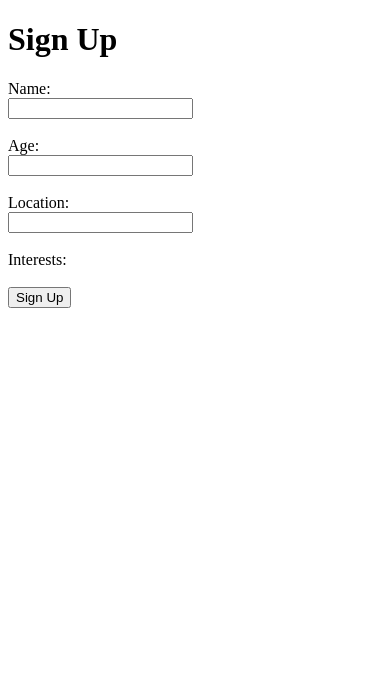
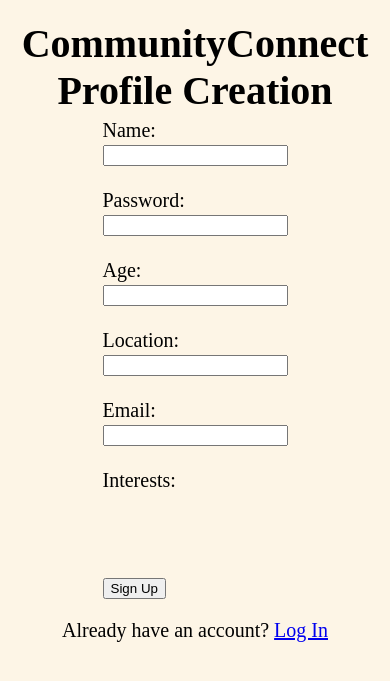
Before and after one commit to alexiaciuta/AI-Hackathon-, a Flask app: template templates/signup.html in a window 390 px wide. Shown: the top 681 px of the page. Run offline with Flask 3, Linux system fonts and the light colour scheme; the template is opened without the code that fills it, so the values that code supplies are empty; parts of the project's set-up code (start-up, migrations or seed data) failed here and were passed over.

Commit message:
Uploaded html for new pages

```diff
--- a/app.py
+++ b/app.py
@@ -1,22 +1,255 @@
-from flask import Flask, render_template, request
+from flask import Flask, render_template, request, redirect, url_for, flash
+from flask_sqlalchemy import SQLAlchemy
+import os
+from werkzeug.security import generate_password_hash, check_password_hash
+from flask_login import UserMixin, LoginManager, login_user, logout_user, login_required, current_user
+from datetime import datetime
 
 app = Flask(__name__)
+app.secret_key = os.urandom(24)  # Generates a random secret key
 
-@app.route('/', methods=['GET', 'POST'])
+# Initilizes/Creates the database if not already there
+
+# Configure the SQLite database
+basedir = os.path.abspath(os.path.dirname(__file__))
+database_file = 'sqlite:///' + os.path.join(basedir, 'app.db')
+
+app.config['SQLALCHEMY_DATABASE_URI'] = database_file
+app.config['SQLALCHEMY_TRACK_MODIFICATIONS'] = False
+
+# Initialize the database
+db = SQLAlchemy(app)
+
+# Define the User model
+class User(UserMixin, db.Model):
+    __tablename__ = 'users'  # Optional: specify table name
+    id = db.Column(db.Integer, primary_key=True)
+    name = db.Column(db.String(100), nullable=False)
+    password_hash = db.Column(db.String(128), nullable=False)
+    points = db.Column(db.Integer, default=0)
+    age = db.Column(db.Integer, nullable=False)
+    location = db.Column(db.String(100), nullable=False)
+    email = db.Column(db.String(100), nullable=False)
+    interests = db.Column(db.String(200), nullable=False)
+
+    def set_password(self, password):
+        self.password_hash = generate_password_hash(password)
+
+    def check_password(self, password):
+        return check_password_hash(self.password_hash, password)
+
+    def __repr__(self):
+        return f'<User {self.name}>'
+
+    def __repr__(self):
+        return f'<User {self.name}>'
+
+# Creates the signup function for the page
+
+@app.route('/signup', methods=['GET', 'POST'])
 def signup():
     if request.method == 'POST':
         name = request.form.get('name')
+        password = request.form.get('password')
         age = request.form.get('age')
         location = request.form.get('location')
+        email = request.form.get('email')
         interests = request.form.getlist('interests')
-        connection_type = request.form.get('connection_type')
-        # For now, we'll just display a thank you message with the user's name
-        return f"Thank you for signing up, {name}!"
+
+        # Convert interests list to a comma-separated string
+        interests_str = ', '.join(interests)
+
+        # Create a new User instance
+        new_user = User(
+            name=name,
+            age=age,
+            points = 50,
+            location=location,
+            email=email,
+            interests=interests_str,
+        )
+
+         # Set the user's password
+        new_user.set_password(password)
+
+        # Add to database session and commit
+        db.session.add(new_user)
+        db.session.commit()
+
+        # Log the user in
+        login_user(new_user)
+
+        return redirect(url_for('home'))
 
     interests_options = ['Football', 'Sailing', 'Rugby', 'Tennis', 'Pilates', 'Swimming', 'Hiking', 'Sports', 'Cycling', 'Running', 'Nature', 'Gardening', 'Crafts',
-                         'Reading', 'Cooking/Baking', 'Video Games', 'Board games', 'Chess', 'Card Games', 'Music', 'Dance', 'Art', 'Theatre & film',
-                         'Visiting museums', 'Travelling']
+                         'Reading', 'Cooking', 'Video Game', 'Board Game', 'Chess', 'Card Game', 'Music', 'Dance', 'Art', 'Theatre & film',
+                         'Museums', 'Travelling']
     return render_template('signup.html', interests_options=interests_options)
 
+# Creates a voucher class for rewards
+class Voucher(db.Model):
+    __tablename__ = 'vouchers'
+    id = db.Column(db.Integer, primary_key=True)
+    user_id = db.Column(db.Integer, db.ForeignKey('users.id'), nullable=False)
+    voucher_type = db.Column(db.String(50), nullable=False)
+    redeemed_at = db.Column(db.DateTime, default=datetime.utcnow)
+
+    user = db.relationship('User', backref=db.backref('vouchers', lazy=True))
+
+    def __repr__(self):
+        return f'<Voucher {self.voucher_type} redeemed by User {self.user_id}>'
+
+# Initialize the login manager
+login_manager = LoginManager()
+login_manager.init_app(app)
+login_manager.login_view = 'login'  # Where to redirect for @login_required
+
+# User loader callback
+@login_manager.user_loader
+def load_user(user_id):
+    return User.query.get(int(user_id))
+
+# Creates the login function for the page
+
+@app.route('/login', methods=['GET', 'POST'])
+def login():
+    if request.method == 'POST':
+        # Get form data
+        name = request.form.get('name')
+        password = request.form.get('password')
+
+        # Look up the user in the database
+        user = User.query.filter_by(name=name).first()
+
+        # Check if user exists and password is correct
+        if user and user.check_password(password):
+            login_user(user)
+            return redirect(url_for('home'))
+        else:
+            error = 'Invalid username or password'
+            return render_template('login.html', error=error)
+
+    return render_template('login.html')
+
+# Creates the logout function for the page
+
+@app.route('/logout')
+@login_required
+def logout():
+    logout_user()
+    return redirect(url_for('login'))
+
+# Creates a page to view all users in the database
+
+@app.route('/users')
+@login_required
+def users():
+    all_users = User.query.all()
+    return render_template('users.html', users=all_users)
+
+# Creates the home page
+
+@app.route('/home')
+@login_required
+def home():
+    return render_template('home.html', user=current_user)
+
+# Opens the appropiate start page
+
+@app.route('/')
+def index():
+    if current_user.is_authenticated:
+        return redirect(url_for('home'))
+    else:
+        return redirect(url_for('login'))
+
+# Creates the matching page
+@app.route('/find-a-local-friend')
+def get_all_people(db_name: str) -> List[Tuple[str, Set[str]]]:
+
+    all_users = User.query.all()
+    print(type(all_users))
+    people_list = []
+    interests = set([user.interests.split(',') for user in all_users])
+    print(interests)
+    print(all_users)
+    people_list.append((User.name, interests))
+
+    return people_list
+
+def jaccard_similarity(set1: Set[str], set2: Set[str]) -> float:
+    """
+    Calculate the Jaccard Similarity between two sets.
+    """
+    intersection = set1.intersection(set2)
+    union = set1.union(set2)
+    if not union:
+        return 0.0
+    return len(intersection) / len(union)
+
+def find_closest_match(target_interests: Set[str], db_name: str) -> Optional[Tuple[str, float]]:
+    people = get_all_people(db_name)
+    max_similarity = 0.0
+    closest_person = None
+
+    for name, interests in people:
+        similarity = jaccard_similarity(target_interests, interests)
+        if similarity > max_similarity:
+            max_similarity = similarity
+            closest_person = name
+
+    if closest_person:
+        return closest_person, max_similarity
+    else:
+        return None
+
+# Creates the rewards page
+@app.route('/rewards', methods=['GET', 'POST'])
+@login_required
+def rewards():
+    # Available rewards
+    reward_options = [
+        {'name': '£10 Book Voucher', 'points': 100},
+        {'name': 'Free Coffee Voucher', 'points': 50},
+        {'name': 'Free Meal Voucher', 'points': 200},
+    ]
+
+    if request.method == 'POST':
+        selected_reward = request.form.get('reward')
+
+        # Find the selected reward
+        reward = next((item for item in reward_options if item['name'] == selected_reward), None)
+        if reward:
+            if current_user.points >= reward['points']:
+                # Deduct points
+                current_user.points -= reward['points']
+
+                # Create a new voucher
+                new_voucher = Voucher(
+                    user_id=current_user.id,
+                    voucher_type=reward['name']
+                )
+                db.session.add(new_voucher)
+                db.session.commit()
+
+                message = f"You have successfully redeemed a {reward['name']}!"
+            else:
+                message = "You do not have enough points to redeem this reward."
+        else:
+            message = "Invalid reward selection."
+
+        return render_template('rewards.html', user=current_user, reward_options=reward_options, message=message)
+
+    return render_template('rewards.html', user=current_user, reward_options=reward_options)
+
+# Creates the events page
+@app.route('/events')
+@login_required
+def events():
+    return "<h1>Events Page - Coming Soon</h1>"
+
 if __name__ == '__main__':
+    # Create tables if they don't exist
+    with app.app_context():
+        db.create_all()
     app.run(host='0.0.0.0', port=8080)
--- /dev/null
+++ b/static/styles.css
@@ -0,0 +1,82 @@
+/* styles.css */
+
+/* Center the text on the page */
+/* Center the text on the page and set font */
+body {
+    background-color: #fdf5e6; /* Cream color */
+    text-align: center;
+    /*font-family: Arial, sans-serif;*/
+}
+
+/* Center the form on the page */
+form {
+    display: inline-block;
+    text-align: left;
+    margin: auto;
+}
+
+/* Style the interests section */
+.interests {
+    display: flex;
+    justify-content: center;
+    flex-wrap: wrap;
+}
+
+.interests-column {
+    width: 30%;
+    box-sizing: border-box;
+    padding: 10px;
+}
+
+.interests-column label {
+    display: block;
+    font-size: 10px;
+}
+
+.button-container {
+    margin-top: 20px;
+}
+
+.button {
+    display: inline-block;
+    padding: 15px 25px;
+    margin: 10px;
+    font-size: 16px;
+    color: white;
+    background-color: #d2ed82;
+    text-decoration: none;
+    border-radius: 5px;
+}
+
+.button:hover {
+    background-color: #acc269;
+}
+
+h1 {
+    font-size: 2em; /* Increase this value to make the titles larger */
+    margin-top: 20px;
+    margin-bottom: 5px
+}
+
+body {
+    font-size: 1.25em; /* Increase this value to make the titles larger */
+    margin-top: 5px;
+    margin-bottom: 5px;
+}
+
+input {
+    margin-bottom: 0px;
+}
+
+/* Ensure columns are responsive on smaller screens */
+@media (max-width: 800px) {
+    .interests-column {
+        width: 45%; /* Adjust to two columns on smaller screens */
+    }
+}
+
+@media (max-width: 500px) {
+    .interests-column {
+        width: 100%; /* Stack columns on very small screens */
+    }
+}
--- a/templates/signup.html
+++ b/templates/signup.html
@@ -1,27 +1,57 @@
 <!DOCTYPE html>
 <html>
 <head>
-    <title>Sign Up</title>
+    <title>CommunityConnect</title>
+    <!-- Link the CSS file -->
+    <link rel="stylesheet" type="text/css" href="{{ url_for('static', filename='styles.css') }}">
 </head>
 <body>
-    <h1>Sign Up</h1>
+    <h1>CommunityConnect Profile Creation</h1>
     <form method="post">
         <label for="name">Name:</label><br>
-        <input type="text" name="name" id="name"><br><br>
+        <input type="text" name="name" id="name" required><br><br>
+
+        <label for="name">Password:</label><br>
+        <input type="text" name="password" id="password" required><br><br>
 
         <label for="age">Age:</label><br>
-        <input type="number" name="age" id="age"><br><br>
+        <input type="number" name="age" id="age" required><br><br>
 
         <label for="location">Location:</label><br>
-        <input type="text" name="location" id="location"><br><br>
+        <input type="text" name="location" id="location" required><br><br>
+
+        <label for="email">Email:</label><br>
+        <input type="text" name="email" id="email" required><br><br>
 
         <label>Interests:</label><br>
-        {% for interest in interests_options %}
-            <input type="checkbox" name="interests" value="{{ interest }}"> {{ interest }}<br>
-        {% endfor %}
-        <br>
+        <div class="interests">
+            <div class="interests-column">
+                {% for interest in interests_options[:(interests_options|length)//3] %}
+                    <label>
+                        <input type="checkbox" name="interests" value="{{ interest }}"> {{ interest }}
+                    </label>
+                {% endfor %}
+            </div>
+            <div class="interests-column">
+                {% for interest in interests_options[(interests_options|length)//3:(interests_options|length)*2//3] %}
+                    <label>
+                        <input type="checkbox" name="interests" value="{{ interest }}"> {{ interest }}
+                    </label>
+                {% endfor %}
+            </div>
+            <div class="interests-column">
+                {% for interest in interests_options[(interests_options|length)*2//3:] %}
+                    <label>
+                        <input type="checkbox" name="interests" value="{{ interest }}"> {{ interest }}
+                    </label>
+                {% endfor %}
+            </div>
+        </div>
+    <br>
 
         <input type="submit" value="Sign Up">
     </form>
+    <br>
+        <p>Already have an account? <a href="{{ url_for('login') }}">Log In</a></p>
 </body>
 </html>
```
Also changed, not shown: templates/home.html (added, +21 -0 lines), templates/login.html (added, +24 -0 lines), templates/rewards.html (added, +58 -0 lines), app.db (added).
